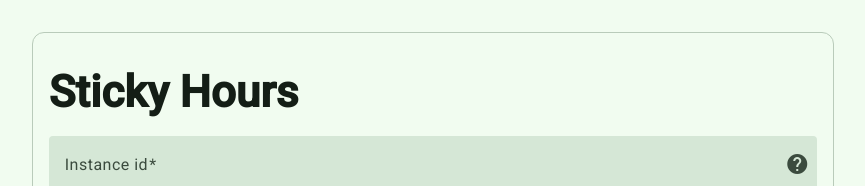
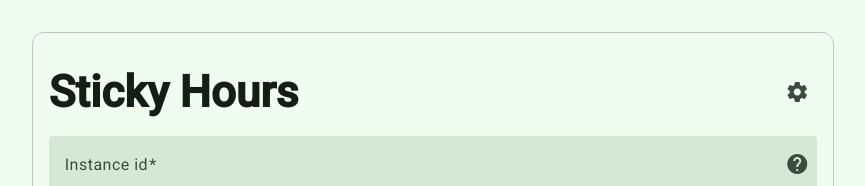
Before and after one commit to MrStickyPiston/StickyHours-web, an Angular app: page / in a window 1280 px wide. Shown: the top 186 px of the page, without its empty margins (207-1072 px from the left). Built offline with nearby package versions, Linux system fonts and the light colour scheme.

Commit message:
logout / instance management

```diff
--- a/src/app/components/main/main.component.html
+++ b/src/app/components/main/main.component.html
@@ -3,6 +3,9 @@
         <mat-card-header>
             <mat-card-title>
                 <h1>Sticky Hours</h1>
+                <button mat-icon-button [matMenuTriggerFor]="menu" aria-label="Options menu">
+                    <mat-icon>settings</mat-icon>
+                </button>
             </mat-card-title>
         </mat-card-header>
         <mat-card-content>
@@ -10,3 +13,17 @@
         </mat-card-content>
     </mat-card>
 </div>
+
+<mat-menu #menu="matMenu">
+    <button mat-menu-item (click)="manageInstances()">
+        <mat-icon>domain_add</mat-icon>
+        <span>Change/add instance</span>
+    </button>
+
+    @if (getCurrentInstance()) {
+        <button mat-menu-item (click)="logout()">
+            <mat-icon>logout</mat-icon>
+            <span>Log out current instance ({{getCurrentInstance()}})</span>
+        </button>
+    }
+</mat-menu>
--- a/src/app/components/main/main.component.scss
+++ b/src/app/components/main/main.component.scss
@@ -14,3 +14,16 @@
         align-self: center;
     }
 }
+
+mat-card-title {
+    display: flex;
+    justify-content: space-between;
+    align-items: center;
+}
+
+::ng-deep {
+    .mat-mdc-card-header-text {
+        width: 100%;
+    }
+
+}
--- a/src/app/components/main/main.component.ts
+++ b/src/app/components/main/main.component.ts
@@ -1,20 +1,37 @@
 import { Component, inject } from '@angular/core';
 import { MatCardModule } from '@angular/material/card';
 import { MatChipsModule } from '@angular/material/chips';
-import { ActivatedRoute, RouterOutlet } from '@angular/router';
-import { UtilsService } from '../../services/utils/utils.service';
+import { ActivatedRoute, Router, RouterOutlet } from '@angular/router';
+import { MatIconModule } from '@angular/material/icon';
+import { MatMenuModule } from '@angular/material/menu';
+import { MatButtonModule } from '@angular/material/button';
 import { ZermeloService } from '../../services/zermelo/zermelo.service';
 
 
 @Component({
   selector: 'app-main',
-  imports: [MatCardModule, MatChipsModule, RouterOutlet],
+  imports: [MatCardModule, MatChipsModule, RouterOutlet, MatIconModule, MatMenuModule, MatButtonModule],
   templateUrl: './main.component.html',
   styleUrl: './main.component.scss'
 })
 export class MainComponent {
-
   route_instance!: string | null;
 
-  constructor(){}
+  constructor(
+    private zermelo: ZermeloService,
+    private router: Router
+  ) {}
+
+  getCurrentInstance(){
+    return this.zermelo.currentInstance
+  }
+
+  manageInstances() {
+    this.router.navigate([''])
+  }
+
+  logout(){
+    console.log(`Logging out ${this.zermelo.currentInstance}`)
+    this.zermelo.logout(this.zermelo.currentInstance)
+  }
 }
--- a/src/app/pages/app-main/app-main.component.ts
+++ b/src/app/pages/app-main/app-main.component.ts
@@ -77,6 +77,7 @@
       return
     } else {
       console.log(`Logged in on ${this.route_instance}`)
+      this.zermelo.currentInstance = this.route_instance!
     }
 
     // This instance has a valid token and is opened
--- a/src/app/pages/login/login.component.ts
+++ b/src/app/pages/login/login.component.ts
@@ -53,6 +53,8 @@
     if (await this.zermelo.isLoggedIn(this.route_instance!)){
       console.log("Already logged in on route, navigating to main page for this instance.")
       this.router.navigate([this.route_instance])
+    } else {
+      this.zermelo.currentInstance = null!
     }
   }
 
--- a/src/app/services/zermelo/zermelo.service.ts
+++ b/src/app/services/zermelo/zermelo.service.ts
@@ -201,6 +201,8 @@
     return localStorage.getItem('lastInstance')
   }
 
+  currentInstance!: string;
+
   // Tokens
   clearToken(instance: string) {
     localStorage.removeItem(`token_${instance}`)
```
